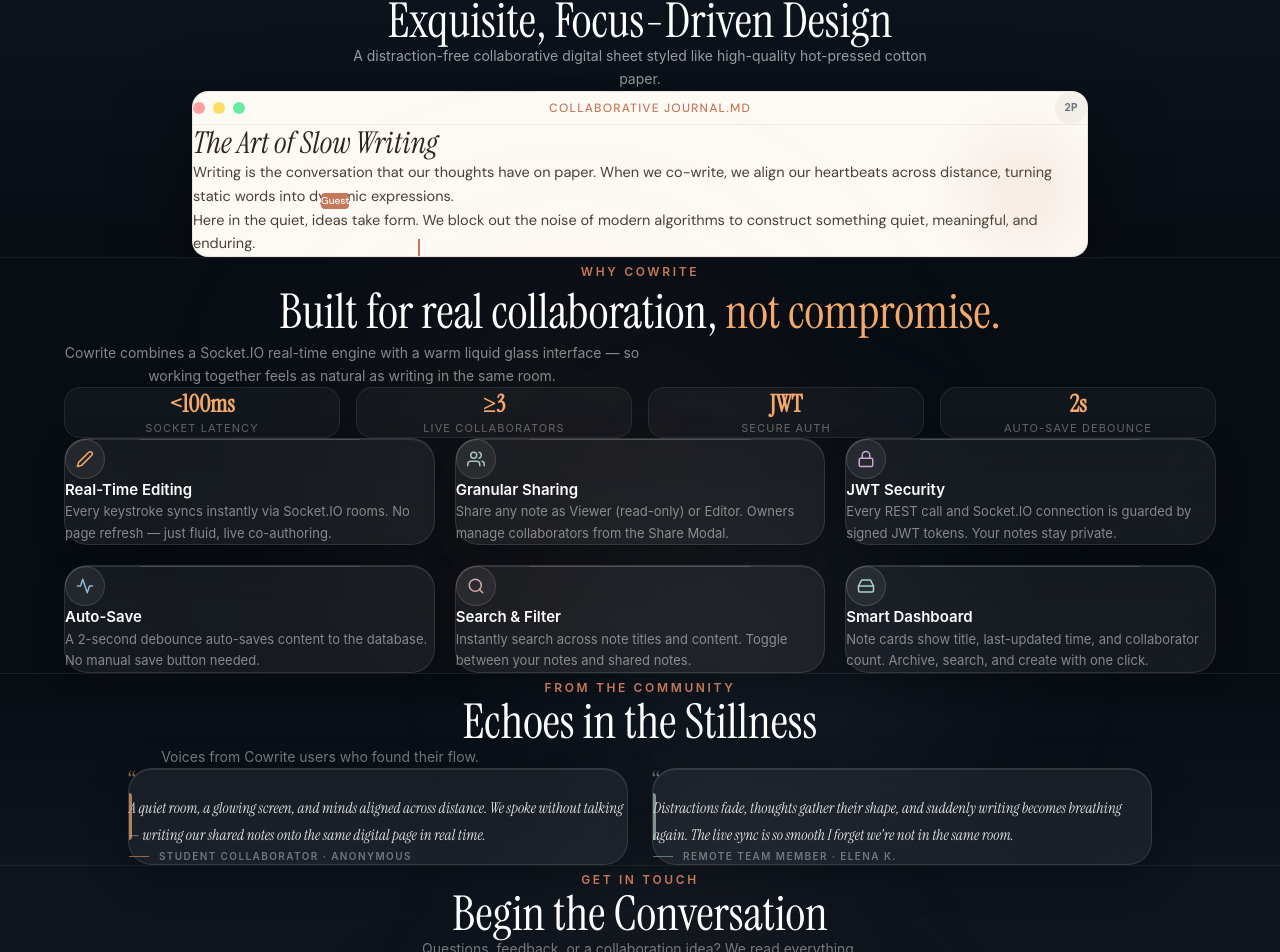
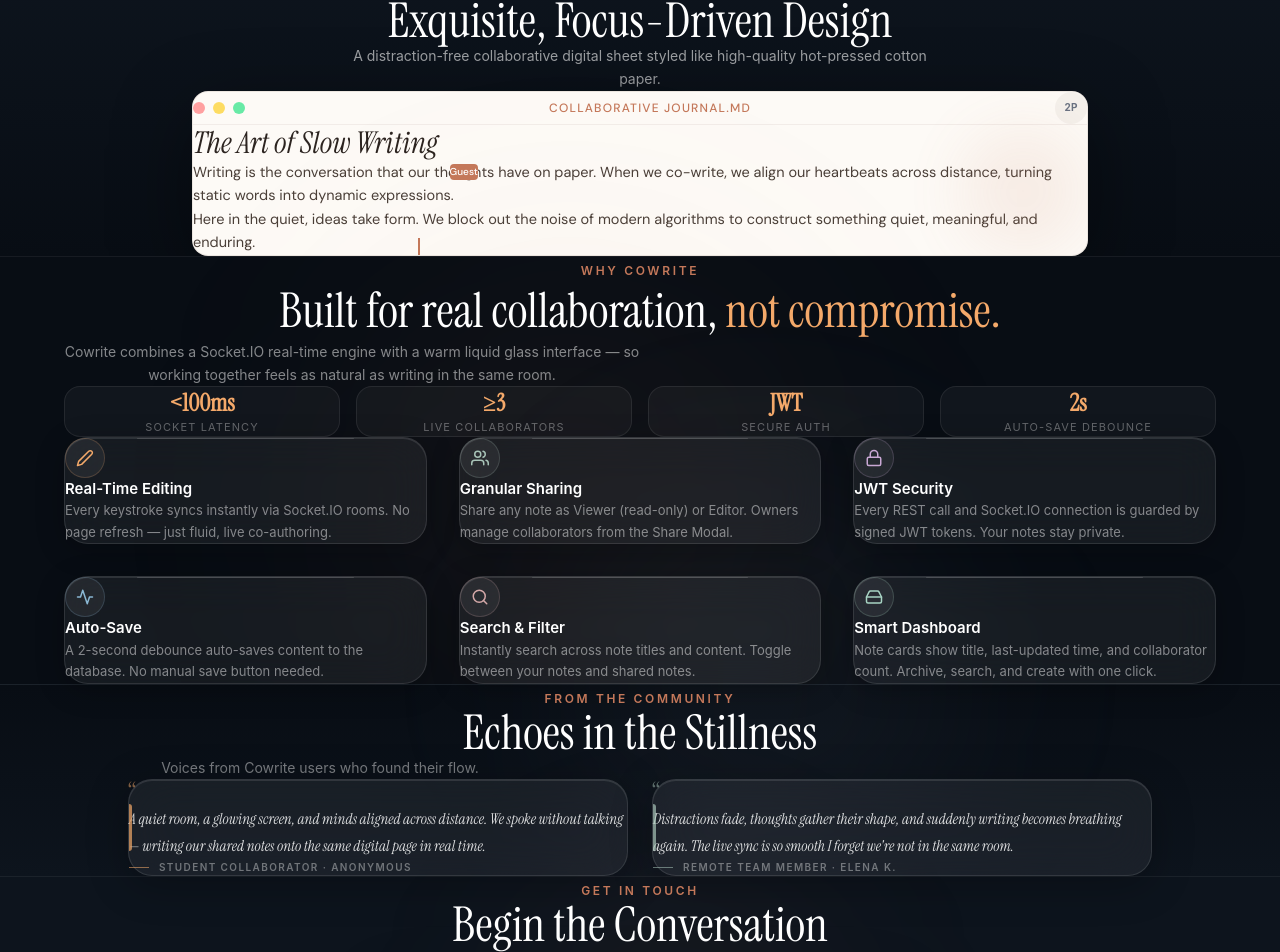
Before and after one commit to Saumok/Cowrite, a Next.js app in the folder frontend/: page / in a window 1280 px wide. Shown: the part 828-1780 px from the top of the page. Built offline with nearby package versions, Linux system fonts and the light colour scheme; a web font is replaced by a local one.

Commit message:
style(landing): anchor Guest tag to cursor to prevent overlap, increase feature card gap and padding, add h-full to prevent overflow

```diff
--- a/frontend/app/page.tsx
+++ b/frontend/app/page.tsx
@@ -287,16 +287,18 @@
               <div className="space-y-4 font-sans text-[14.5px] leading-relaxed select-none" style={{ color: '#4A3F38' }}>
                 <p className="relative">
                   Writing is the conversation that our thoughts have on paper. When we co-write, we align our heartbeats across distance, turning static words into dynamic expressions.
-                  <span className="inline-block w-[2px] h-[17px] bg-[var(--color-accent, #C4785A)] ml-1 animate-pulse" />
+                  <span className="relative inline-block ml-1">
+                    <span
+                      className="absolute -top-5 -left-1 px-1.5 py-0.5 rounded text-[10px] text-white font-medium select-none whitespace-nowrap z-10"
+                      style={{ background: 'var(--color-accent, #C4785A)' }}
+                    >
+                      Guest
+                    </span>
+                    <span className="inline-block w-[2px] h-[17px] bg-[var(--color-accent, #C4785A)] animate-pulse align-middle" />
+                  </span>
                 </p>
 
                 <p className="relative pl-0.5">
-                  <span
-                    className="absolute -top-4 left-32 px-1.5 py-0.5 rounded text-[10px] text-white font-medium select-none"
-                    style={{ background: 'var(--color-accent, #C4785A)' }}
-                  >
-                    Guest
-                  </span>
                   Here in the quiet, ideas take form. We block out the noise of modern algorithms to construct something quiet, meaningful, and enduring.
                   <span className="absolute bottom-0 left-[225px] w-[2px] h-[17px]" style={{ background: 'var(--color-accent, #C4785A)' }} />
                 </p>
@@ -350,7 +352,7 @@
           </div>
 
           {/* 2×3 glass feature cards — short text, no overflow */}
-          <div className="grid grid-cols-1 sm:grid-cols-2 lg:grid-cols-3 gap-5">
+          <div className="grid grid-cols-1 sm:grid-cols-2 lg:grid-cols-3 gap-8">
             {[
               {
                 stroke: '#F4A96A',
@@ -391,7 +393,7 @@
             ].map((card, i) => (
               <div
                 key={i}
-                className="relative p-6 rounded-3xl cursor-default"
+                className="relative p-8 rounded-3xl cursor-default flex flex-col h-full"
                 style={{
                   background: 'rgba(255,255,255,0.06)',
                   backdropFilter: 'blur(20px)',
```
